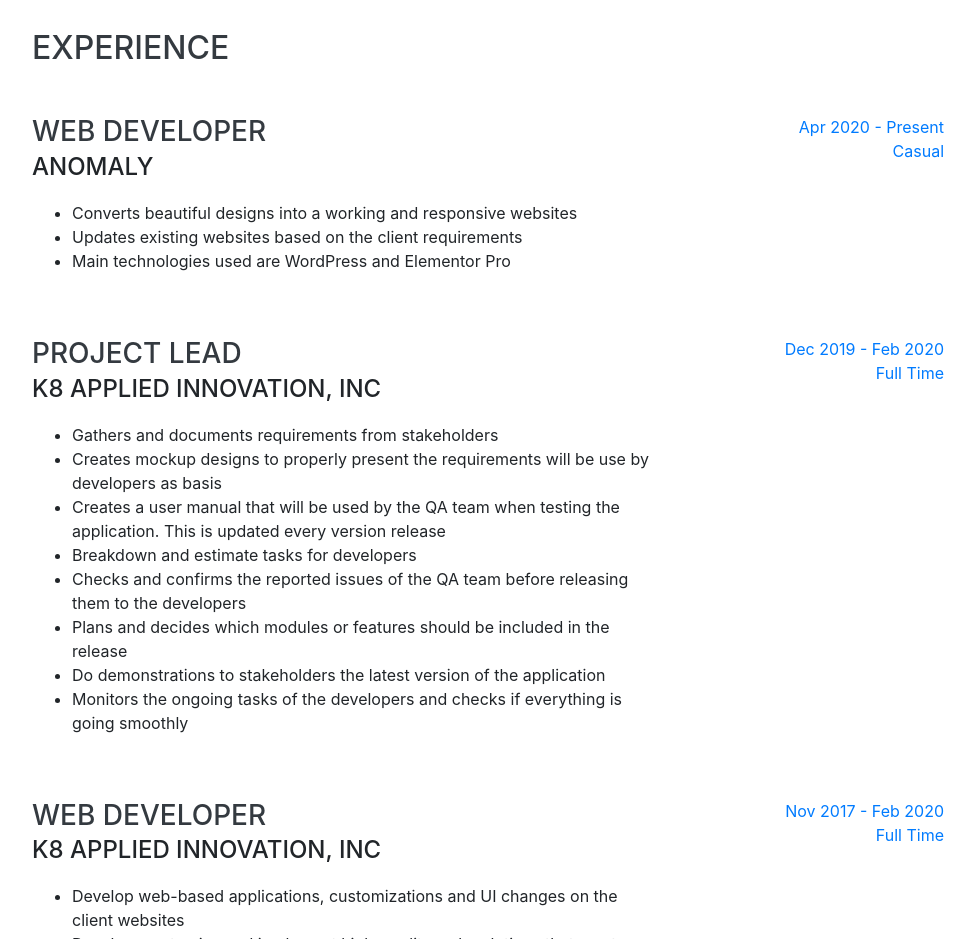
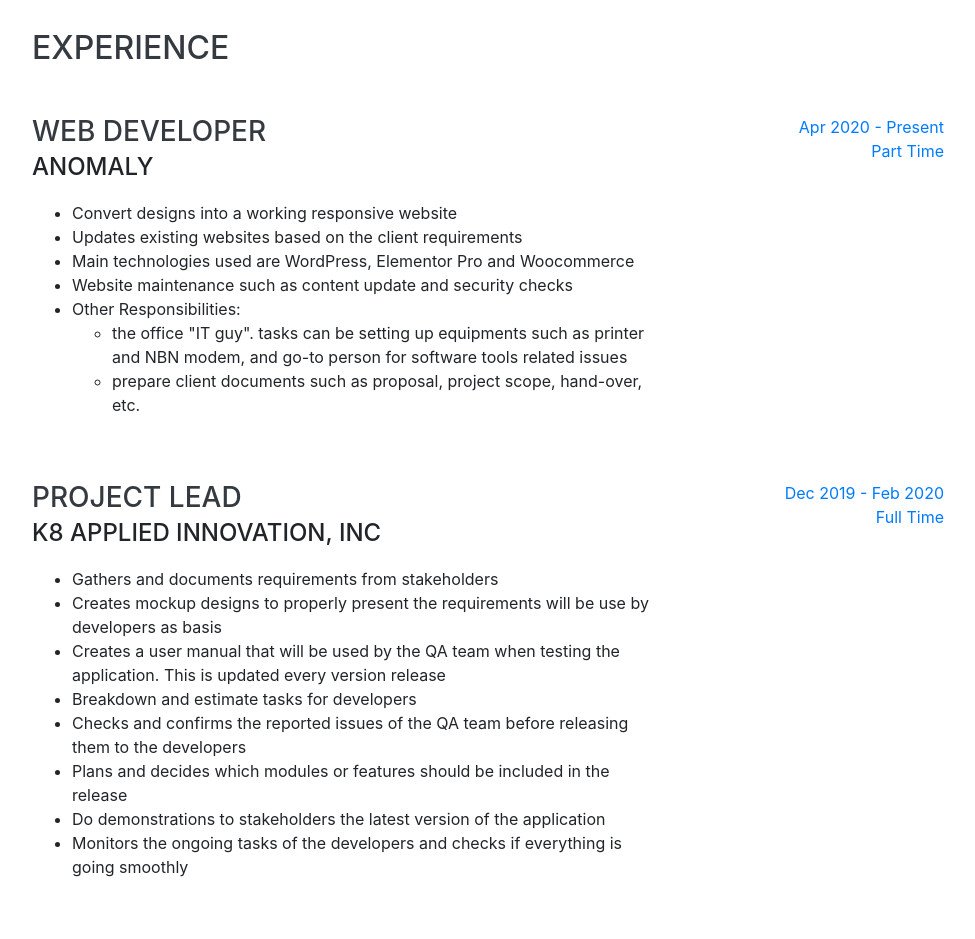
Before and after one commit to joefclarin/joefclarin.github.io, a website with bundled scripts: page index.html in a window 1280 px wide. Shown: the part 820-1759 px from the top of the page, without its empty margins (288-1263 px from the left). Built offline with nearby package versions, Linux system fonts and the light colour scheme; a web font is replaced by a local one.

Commit message:
20210310 updated work experiences

```diff
--- a/index.html
+++ b/index.html
@@ -93,21 +93,62 @@
       <div class="w-100">
         <h2 class="mb-5">Experience</h2>
 
+        <!--div class="resume-item d-flex flex-column flex-md-row justify-content-between mb-5">
+          <div class="resume-content">
+            <h3 class="mb-0">Web Developer</h3>
+            <div class="subheading mb-3">Capture Marketing</div>
+          </div>
+          <div class="resume-date text-md-right">
+            <div class="text-primary">Mar 2021 - Present</div>
+            <div class="text-primary">Part Time</div>
+          </div>
+        </div-->
+
+        <!--div class="resume-item d-flex flex-column flex-md-row justify-content-between mb-5">
+          <div class="resume-content">
+            <h3 class="mb-0">Web Developer</h3>
+            <div class="subheading mb-3">Global Litigation</div>
+          </div>
+          <div class="resume-date text-md-right">
+            <div class="text-primary">Nov 2020 - Present</div>
+            <div class="text-primary">Freelancer</div>
+          </div>
+        </div-->
+
+        <!--div class="resume-item d-flex flex-column flex-md-row justify-content-between mb-5">
+          <div class="resume-content">
+            <h3 class="mb-0">Web Developer</h3>
+            <div class="subheading mb-3">Pyxel Media</div>
+          </div>
+          <div class="resume-date text-md-right">
+            <div class="text-primary">Nov 2020 - Present</div>
+            <div class="text-primary">Freelancer</div>
+          </div>
+        </div-->
+
         <div class="resume-item d-flex flex-column flex-md-row justify-content-between mb-5">
           <div class="resume-content">
             <h3 class="mb-0">Web Developer</h3>
             <div class="subheading mb-3">Anomaly</div>
             <p>
               <ul>
-                <li>Converts beautiful designs into a working and responsive websites</li>
+                <li>Convert designs into a working responsive website</li>
                 <li>Updates existing websites based on the client requirements</li>
-                <li>Main technologies used are WordPress and Elementor Pro</li>
+                <li>Main technologies used are WordPress, Elementor Pro and Woocommerce</li>
+                <li>Website maintenance such as content update and security checks</li>
+                <li>
+                  Other Responsibilities:
+                  <ul>
+                    <li>the office "IT guy". tasks can be setting up equipments such as printer and NBN modem, and go-to person for software tools related issues</li>
+                    <li>prepare client documents such as proposal, project scope, hand-over, etc.</li>
+                  </ul>
+                </li>
               </ul>
             </p>
           </div>
           <div class="resume-date text-md-right">
             <div class="text-primary">Apr 2020 - Present</div>
-            <div class="text-primary">Casual</div>
+            <div class="text-primary">Part Time</div>
           </div>
         </div>
 
```
